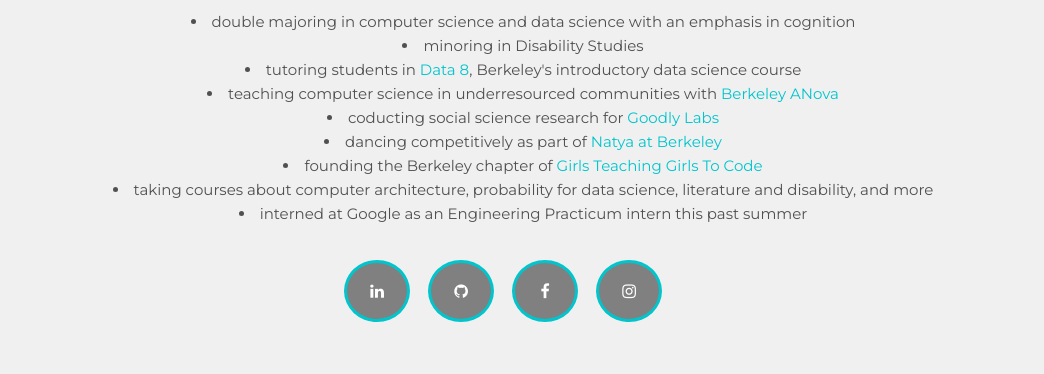
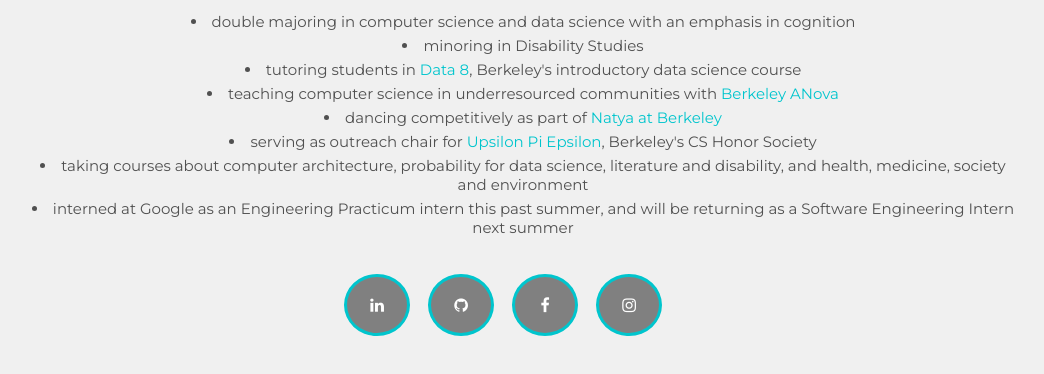
Before and after one commit to pratibha99/pratibha99.github.io, a plain HTML site: page index.html in a window 1280 px wide. Shown: the part 236-610 px from the top of the page, without its empty margins (137-1181 px from the left). Drawn offline with Linux system fonts and the light colour scheme.

Commit message:
Update index.html

```diff
--- a/index.html
+++ b/index.html
@@ -25,11 +25,12 @@
 				  <li>tutoring students in <a class = "orglink" target="_blank" href="http://data8.org/">Data 8</a>, Berkeley's introductory data science course</li>
 				  <!-- <li>developing software for startups through <a class = "orglink" target="_blank" href="https://codebase.berkeley.edu/">Berkeley CodeBase</a></li> -->
 				  <li>teaching computer science in underresourced communities with <a class = "orglink" target="_blank" href="https://www.berkeleyanova.org">Berkeley ANova</a></li>
-				  <li>coducting social science research for <a class = "orglink" target="_blank" href="https://goodlylabs.org/">Goodly Labs</a></li>
+				  <!-- <li>coducting social science research for <a class = "orglink" target="_blank" href="https://goodlylabs.org/">Goodly Labs</a></li> -->
 				  <li>dancing competitively as part of <a class = "orglink" target="_blank" href="https://www.facebook.com/natyaatberkeley/">Natya at Berkeley</a></li>
-          <li>founding the Berkeley chapter of <a class = "orglink" target="_blank" href="http://www.girlsteachinggirlstocode.org/index.html">Girls Teaching Girls To Code</a></li>
-          <li>taking courses about computer architecture, probability for data science, literature and disability, and more</li>
-				  <li>interned at Google as an Engineering Practicum intern this past summer</li>
+				  <li>serving as outreach chair for <a class = "orglink" target="_blank" href="https://upe.berkeley.edu/">Upsilon Pi Epsilon</a>, Berkeley's CS Honor Society</li>
+          <!-- <li>founding the Berkeley chapter of <a class = "orglink" target="_blank" href="http://www.girlsteachinggirlstocode.org/index.html">Girls Teaching Girls To Code</a></li> -->
+          <li>taking courses about computer architecture, probability for data science, literature and disability, and health, medicine, society and environment</li>
+				  <li>interned at Google as an Engineering Practicum intern this past summer, and will be returning as a Software Engineering Intern next summer</li>
 				</ul>
 				</div>
 
```
